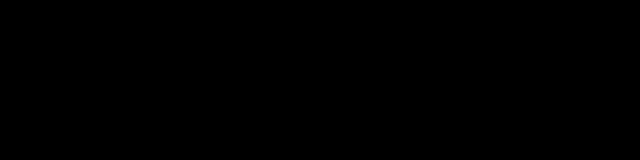
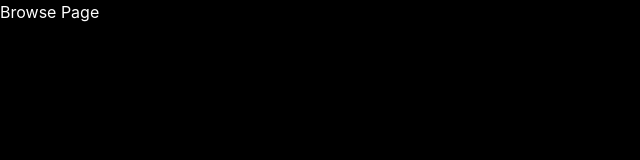
Before and after one commit to abiek12/streamIt, a React (Vite) app: page /browse in a window 1280 px wide. Shown: the top 160 px of the page, without its empty margins (0-640 px from the left). Built offline with nearby package versions, Linux system fonts and the light colour scheme.

Commit message:
added pop notification on auth

```diff
--- a/src/components/Auth.jsx
+++ b/src/components/Auth.jsx
@@ -80,10 +80,12 @@ const Auth = () => {
         // User is signed in
         const { uid, email, displayName } = user;
         dispatch(addUser({ uid, email, displayName }));
+        popupNotification(TOAST_TYPE.SUCCESS, "Logged in successfully!");
         navigate("/browse");
       } else {
         // User is signed out
         dispatch(removeUser());
+        popupNotification(TOAST_TYPE.INFO, "Logged out successfully!");
         navigate("/");
       }
     });
--- a/src/pages/Browse.jsx
+++ b/src/pages/Browse.jsx
@@ -1,7 +1,7 @@
 const Browse = () => {
   return (
     <div className="Browse">
-      <h1 className="">Browse Page</h1>
+      <h1 className="text-white">Browse Page</h1>
     </div>
   );
 };
```
